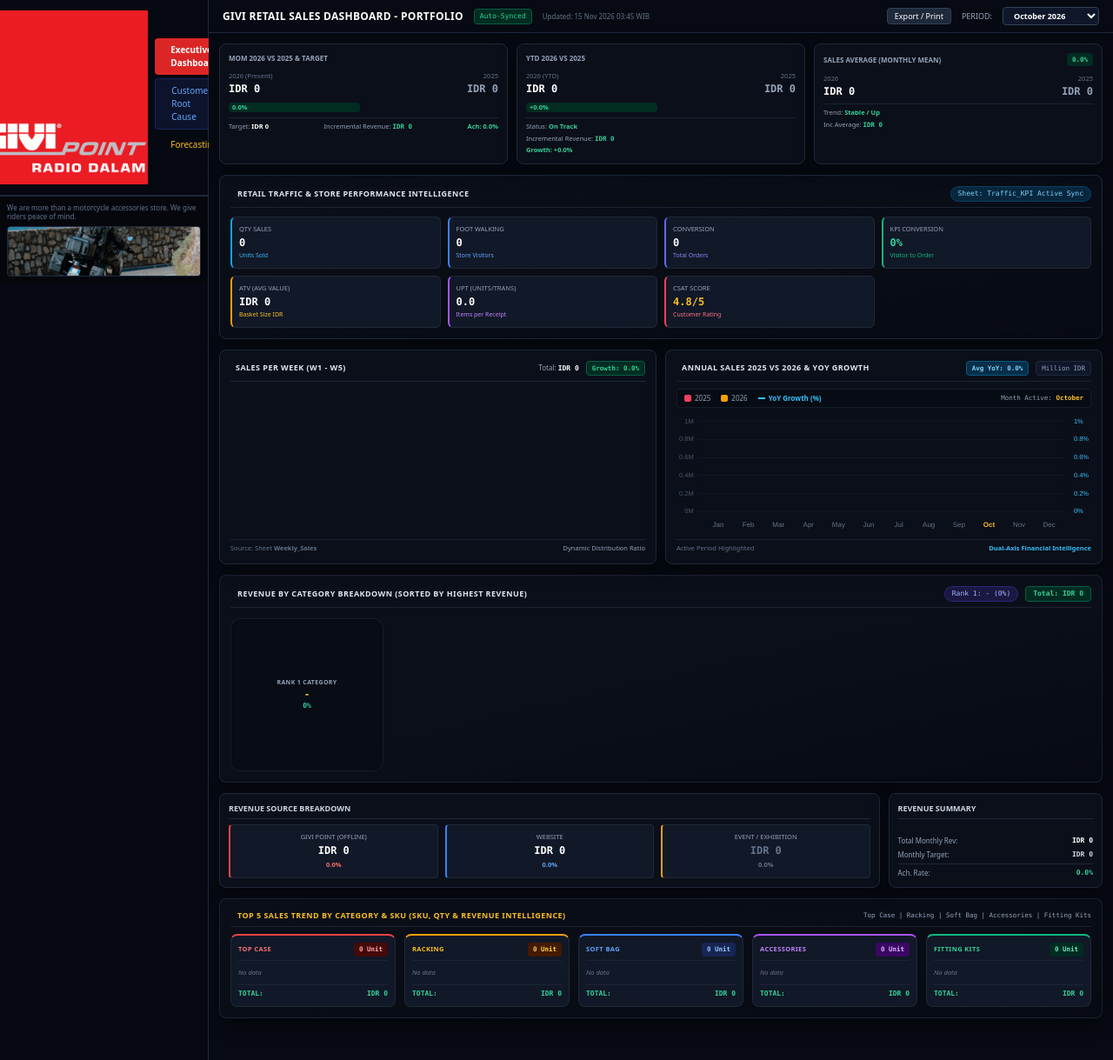
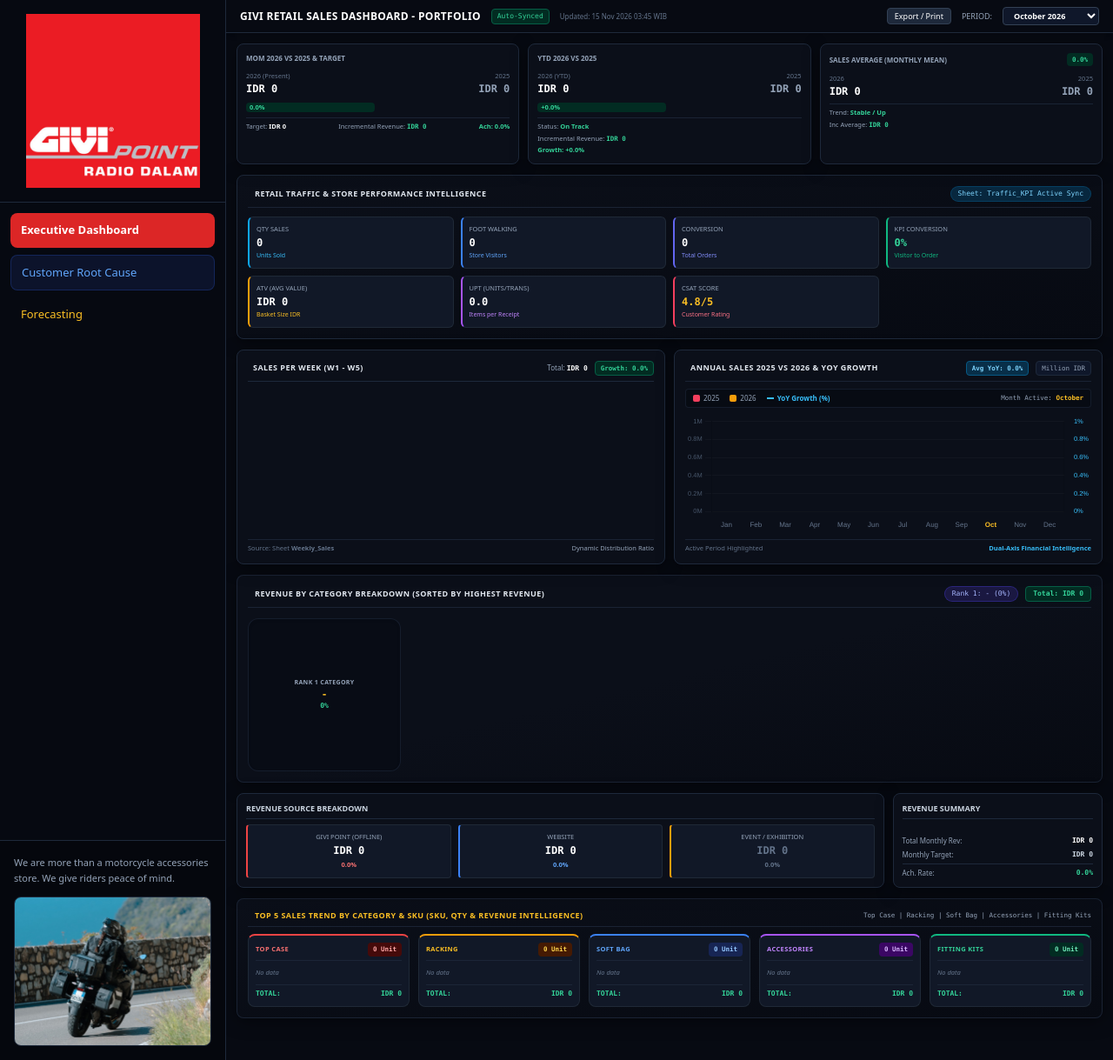
Before and after one commit to julianaj982-arch/GIVI-POINT-Dashboard, a Flask app: page / in a window 1280 px wide. Shown: the whole page at 87% size. Run offline with Flask 3, Linux system fonts and the light colour scheme; some libraries are stand-ins or nearby versions.

Commit message:
fix sidebar final

```diff
--- a/templates/index.html
+++ b/templates/index.html
@@ -31,7 +31,6 @@
       body { font-size: 13px !important; }
       /* Sidebar jadi bar atas, kecil */
       aside { position: sticky; top: 0; z-index: 60; }
-      aside img { height: 36px !important; width: auto !important; }
       aside nav { padding: 6px !important; gap: 6px !important; }
       aside nav a { font-size: 11px !important; padding: 7px 10px !important; white-space: nowrap; }
       /* Header jadi 1 kolom */
@@ -54,32 +53,24 @@
 </head>
 <body class="min-h-screen flex flex-col md:flex-row md:h-screen md:overflow-hidden text-[10px]">
 
-    <!-- SIDEBAR - UDAH RESPONSIF -->
-    <aside class="w-full md:w-60 bg-[#060911] border-b md:border-b-0 md:border-r border-slate-800 flex flex-col shrink-0">
-        <div class="flex flex-col flex-1">
-            <div class="p-3 border-b border-slate-800 flex items-center justify-center bg-[#060911]">
-                <img src="{{ url_for('static', filename='logo.png') }}" alt="GIVI Logo" class="w-full max-w-[200px] h-auto object-contain">
+<aside class="w-full md:w-[260px] bg-[#060911] border-b md:border-b-0 md:border-r border-slate-800 flex flex-col shrink-0 md:h-screen md:sticky md:top-0">
+    <div class="p-4 border-b border-slate-800 flex items-center justify-center bg-[#060911]">
+        <img src="{{ url_for('static', filename='logo.png') }}" alt="GIVI Logo" class="w-full max-w-[200px] h-auto object-contain">
+    </div>
 
-            <nav class="p-2 flex flex-col gap-1">
-                <a href="/" class="flex items-center space-x-2 px-2.5 py-1.5 rounded bg-red-600 text-white font-semibold shadow shrink-0">
-                    <span></span><span>Executive Dashboard</span>
-                </a>
-                <a href="/customer-root-cause" class="flex items-center space-x-2 px-2.5 py-1.5 rounded text-blue-400 bg-blue-950/40 border border-blue-900/50 hover:bg-blue-900/50 transition-colors shrink-0">
-                    <span></span><span>Customer Root Cause</span>
-                </a>
-                <a href="/forecast" class="flex items-center space-x-2 px-2.5 py-1.5 rounded text-amber-400 hover:bg-slate-800 transition-colors shrink-0">
-                    <span></span><span>Forecasting</span>
-                </a>
-            </nav>
+    <nav class="p-3 flex flex-col gap-2">
+        <a href="/" class="block w-full text-left px-3 py-2.5 rounded-lg bg-red-600 text-white text-[13px] font-semibold">Executive Dashboard</a>
+        <a href="/customer-root-cause" class="block w-full text-left px-3 py-2.5 rounded-lg text-[13px] font-medium text-blue-400 bg-blue-950/40 border border-blue-900/50 hover:bg-blue-900/50">Customer Root Cause</a>
+        <a href="/forecast" class="block w-full text-left px-3 py-2.5 rounded-lg text-[13px] font-medium text-amber-400 hover:bg-slate-800">Forecasting</a>
+    </nav>
+
+    <div class="hidden md:block p-4 border-t border-slate-800 bg-[#05070d] mt-auto">
+        <p class="text-[11px] text-slate-400 leading-relaxed">We are more than a motorcycle accessories store. We give riders peace of mind.</p>
+        <div class="rounded-lg overflow-hidden border border-slate-800 mt-3">
+            <img src="{{ url_for('static', filename='motor.jpg') }}" alt="Givi Bike Touring" class="w-full h-[170px] object-cover">
         </div>
-
-        <div class="hidden md:block p-2 border-t border-slate-800 bg-[#05070d]">
-            <p class="text-[8px] text-slate-500 mb-1.5 leading-tight">We are more than a motorcycle accessories store. We give riders peace of mind.</p>
-            <div class="rounded overflow-hidden border border-slate-800">
-                <img src="{{ url_for('static', filename='motor.jpg') }}" alt="Givi Bike Touring" class="w-full h-14 object-cover opacity-90">
-            </div>
-        </div>
-    </aside>
+    </div>
+</aside>
 
     <!-- MAIN CONTENT - UDAH RESPONSIF -->
     <div class="flex-1 flex flex-col min-w-0 w-full md:h-full md:overflow-y-auto bg-[#070a12]">
```
